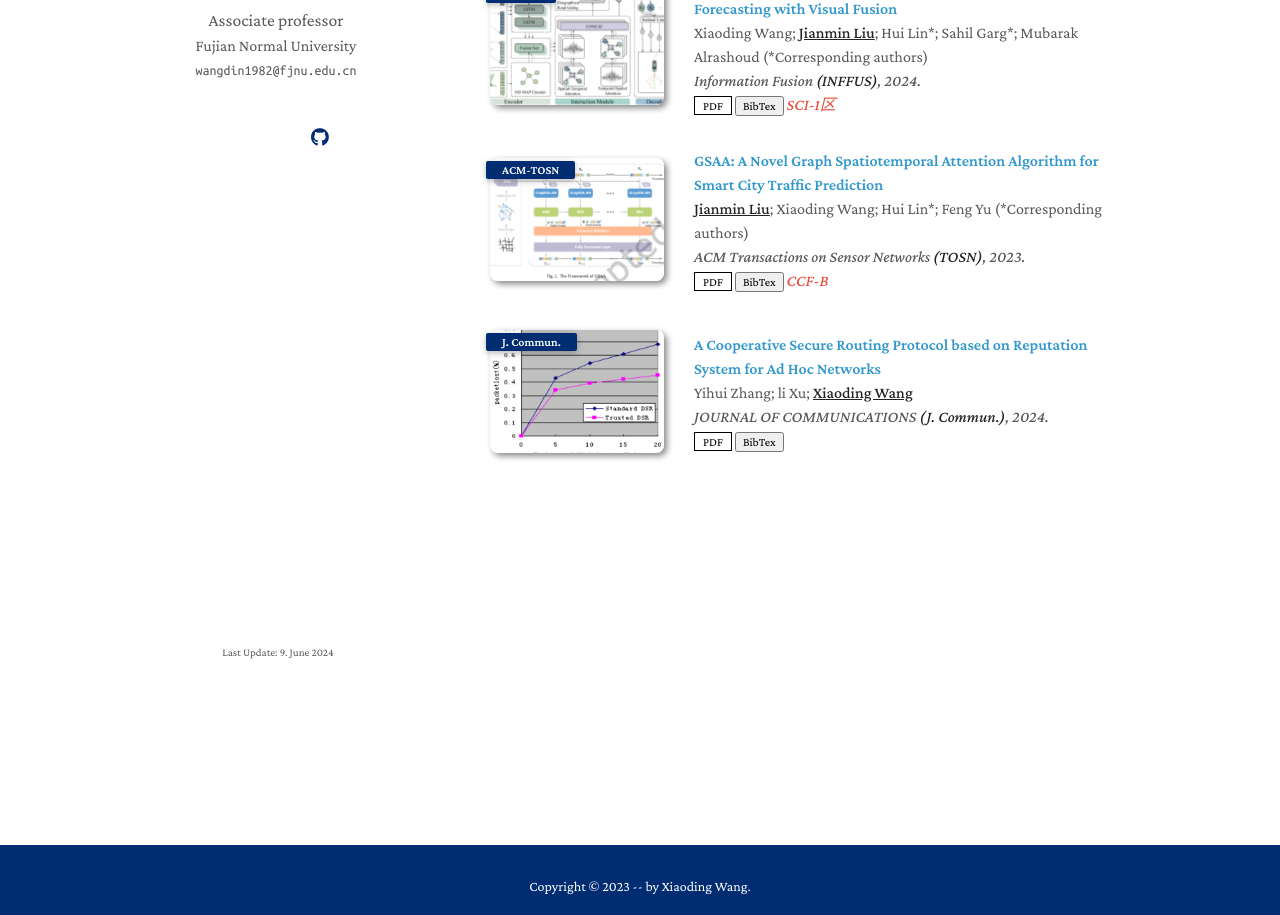
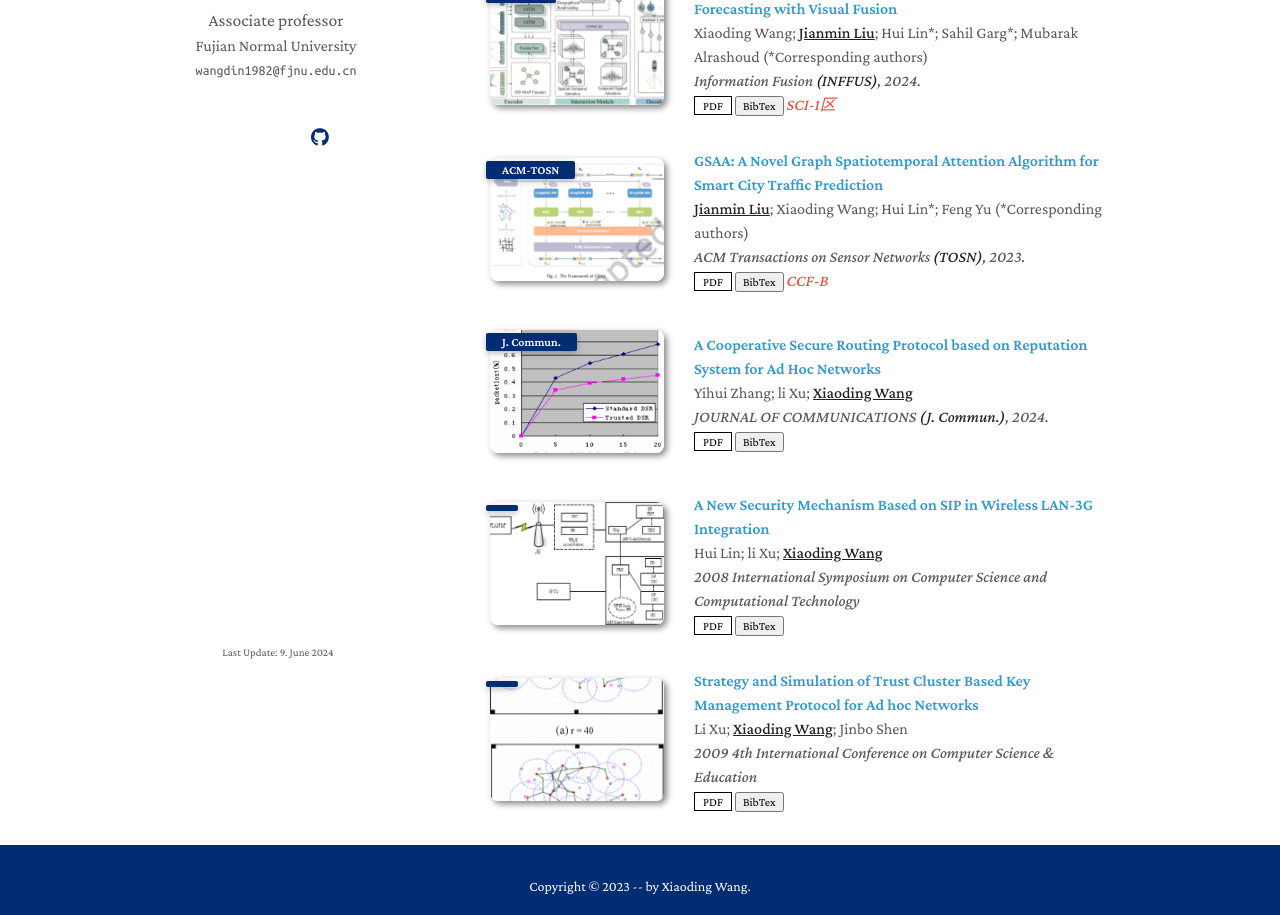
Before and after one commit to 1374676085/1374676085.github.io, a Jekyll site: the page built from publications.md, in a window 1280 px wide and 1242 px high, cut to the strip 327-1242 px from the top of the window. Built offline with Jekyll 4.4.1, drawn with Linux system fonts in a browser that asks for light colours; a style sheet for code colours, icons or effects is not loaded.

```diff
--- a/_data/publications.yml
+++ b/_data/publications.yml
@@ -41,7 +41,7 @@ main:
     journal_short: ACM-TOSN
     journal: ACM Transactions on Sensor Networks <strong>(TOSN)</strong>, 2023.
     doi: https://doi.org/10.1145/3631608
-    pdf: ./assets/files/3.pdf
+    pdf: ./assets/files/1000.pdf
     bibtex: |
             @article{liu2023gsaa,
             title={GSAA: A Novel Graph Spatiotemporal Attention Algorithm for Smart City Traffic Prediction},
@@ -68,4 +68,37 @@ main:
               pages={43--50},
               year={2008}
             }
+    image: ./assets/teaser/100.png
+
+  - title: A New Security Mechanism Based on SIP in Wireless LAN-3G Integration
+    authors: Hui Lin;  li Xu; <strong><u>Xiaoding Wang</u></strong>
+    journal: 2008 International Symposium on Computer Science and Computational Technology
+    doi: https://doi.org/10.1109/iscsct.2008.23
+    pdf: ./assets/files/1.pdf
+    bibtex: |
+            @inproceedings{lin2008new,
+              title={A New Security Mechanism Based on SIP in Wireless LAN-3G Integration},
+              author={Lin, Hui and Xu, Li and Wang, Xiaoding},
+              booktitle={2008 International Symposium on Computer Science and Computational Technology},
+              volume={1},
+              pages={763--767},
+              year={2008},
+              organization={IEEE}
+            }
     image: ./assets/teaser/1.png
+
+  - title: Strategy and Simulation of Trust Cluster Based Key Management Protocol for Ad hoc Networks
+    authors: Li Xu; <strong><u>Xiaoding Wang</u></strong>; Jinbo Shen
+    journal: 2009 4th International Conference on Computer Science & Education
+    doi: https://doi.org/10.1109/ICCSE.2009.5228445
+    pdf: ./assets/files/2.pdf
+    bibtex: |
+            @inproceedings{xu2009strategy,
+            title={Strategy and simulation of trust cluster based key management protocol for ad hoc networks},
+            author={Xu, Li and Wang, Xiaoding and Shen, Jinbo},
+            booktitle={2009 4th International Conference on Computer Science \& Education},
+            pages={269--274},
+            year={2009},
+            organization={IEEE}
+            }
+    image: ./assets/teaser/2.png
```
Also changed, not shown: assets/teaser/1.png, assets/teaser/100.png (added), assets/teaser/2.png (added), 4 other files.
